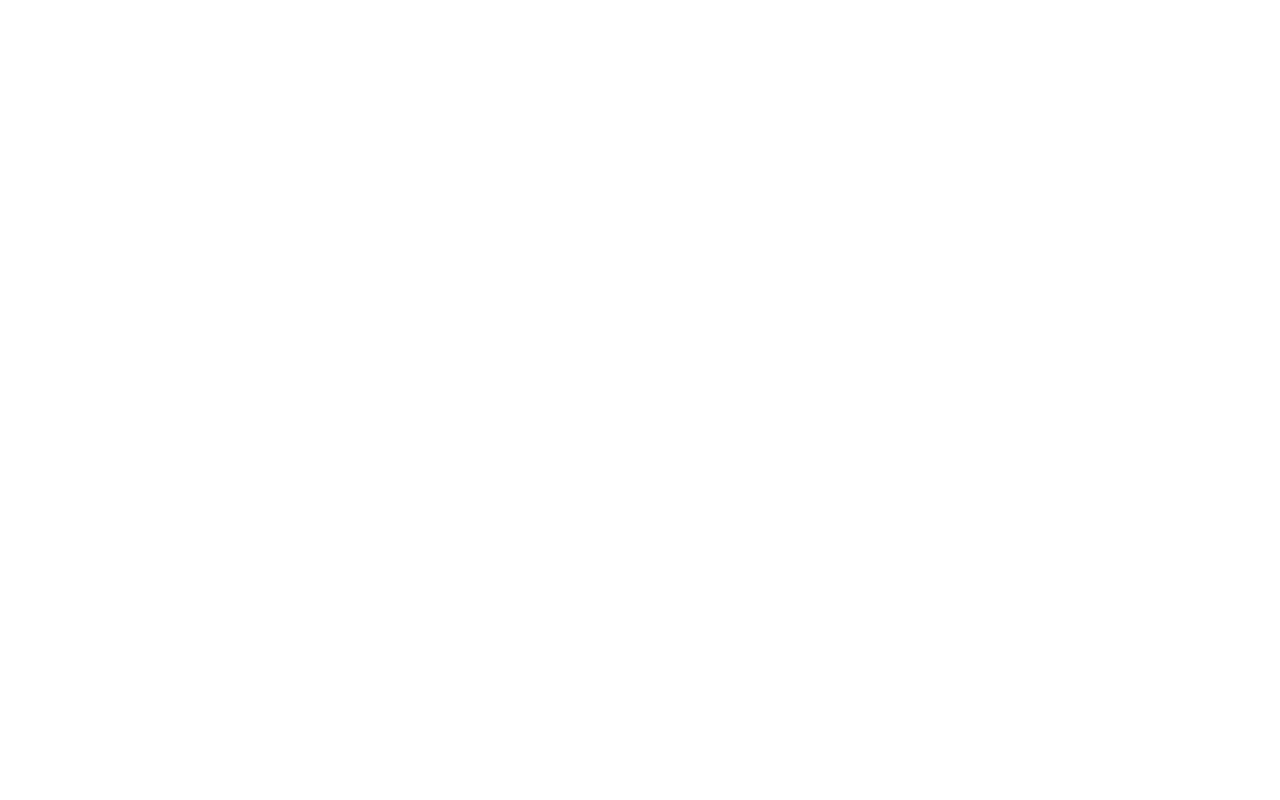
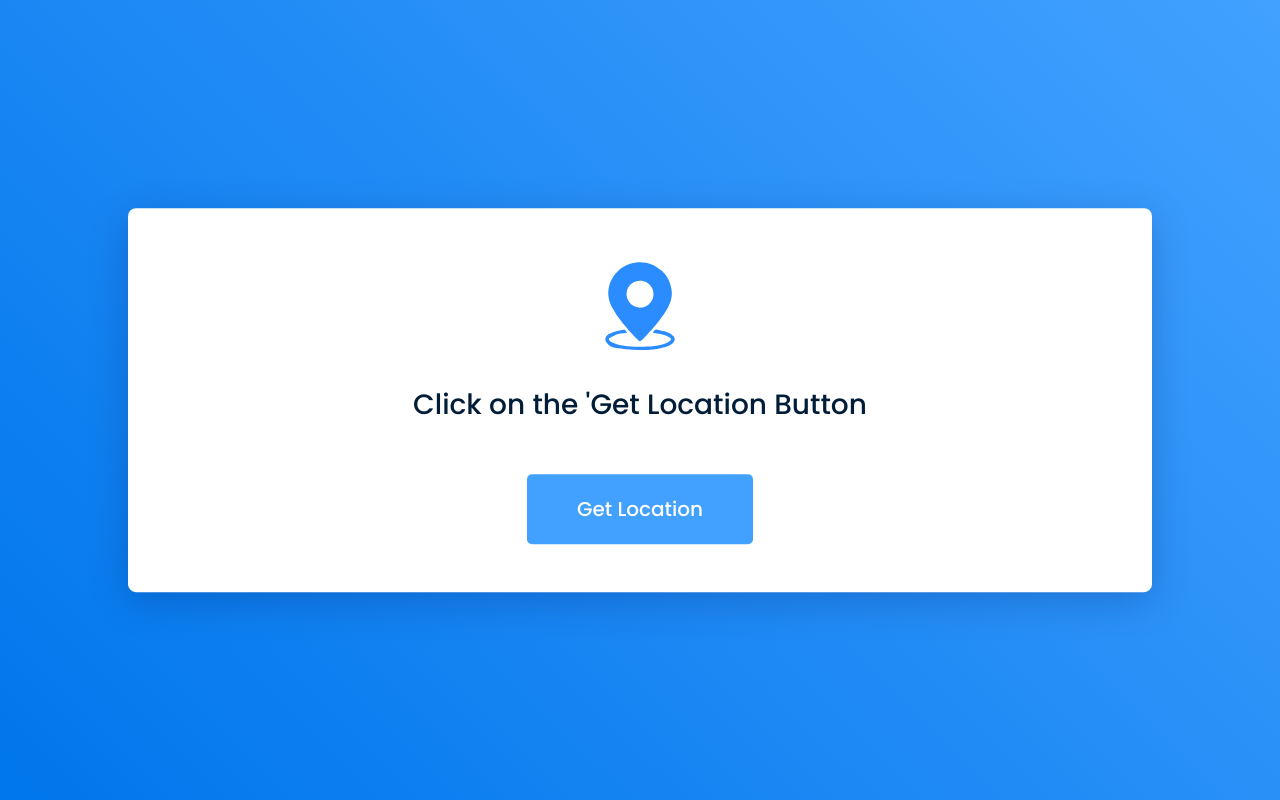
Before and after one commit to Amol7Developer/javascript, a browser extension: page locationfinder/byClickOnLocationButton/index.html in a window 1280 px wide. Drawn offline with Linux system fonts and the light colour scheme.

Commit message:
index, style, script file code done

```diff
--- a/locationfinder/byClickOnLocationButton/index.html
+++ b/locationfinder/byClickOnLocationButton/index.html
@@ -12,7 +12,9 @@
 </head>
 <body>
     <div class="container">
-
+      <img src="location.svg">
+      <div id="location-details">Click on the 'Get Location Button</div>
+      <button id="get-location">Get Location</button>
     </div>
 
     <script src='script.js'></script>
--- a/locationfinder/byClickOnLocationButton/script.js
+++ b/locationfinder/byClickOnLocationButton/script.js
@@ -0,0 +1,41 @@
+let locationButton = document.getElementById("get-location");
+let locationDiv = document.getElementById("location-details");
+
+locationButton.addEventListener("click", () =>{
+    //Geolocation API is used to get geographical position of a user
+    //and is available inside the navigator object
+    if(navigator.geolocation){
+        //returns position(latitude and longitude) or error
+        navigator.geolocation.getCurrentPosition(showLocation, checkError);
+    }
+    else{
+        //for old borwser i.e IE
+        locationDiv.innerText = "The browser does not support geolocation";
+    }
+});
+
+//Error Checks
+const checkError = (error) => {
+    switch(error.code){
+        case error.PERMISSION_DENIED:
+            locationDiv.innerText = "Please allow access to location";
+            break;
+        case error.POSITION_UNAVAILABLE:
+            //usually fired for firefox
+            locationDiv.innerText = "Location Information unavailable";
+            break;
+        case error.TIMEOUT:
+            locationDiv.innerText = "The request to get user location timed out";
+    }
+};
+
+const showLocation = async (position) => {
+    //we user the Nominatim API for getting actual addres from logitude and longitude
+    let response = await fetch(`https://nominatim.openstreetmap.org/reverse?lat=${position.coords.latitude}&lon=${position.coords.longitude}&format=json`);
+
+    //store response object
+    let data = await response.json();
+    // console.log(data.address.city);
+    // console.log(data.address.country);
+    locationDiv.innerText = `${data.address.city}, ${data.address.country}`;
+};
--- a/locationfinder/byClickOnLocationButton/style.css
+++ b/locationfinder/byClickOnLocationButton/style.css
@@ -0,0 +1,44 @@
+*{
+    padding: 0;
+    margin: 0;
+    box-sizing: border-box;
+    font-family: "Poppins", sans-serif;
+}
+body{
+    height: 100vh;
+    background: linear-gradient(45deg, #0076ec, #42a1ff);
+}
+.container{
+    width: 80vw;
+    background-color: #ffffff;
+    padding: 3em 1.8em;
+    position: absolute;
+    transform: translate(-50%, -50%);
+    top: 50%;
+    left: 50%;
+    border-radius: 0.5em;
+    box-shadow: 0 0.6em 2.5em rgba(0, 7, 70, 0.2);
+}
+.container img{
+    width: 6.25em;
+    display: block;
+    margin: auto;
+}
+#location-details{
+    font-size: 1.75em;
+    text-align: center;
+    margin: 1em 0 1.7em 0;
+    color: #021d38;
+    font-weight: 500;
+}
+.container button{
+    display: block;
+    margin: auto;
+    background-color: #42a1ff;
+    color: #ffffff;
+    border: none;
+    font-size: 1.25em;
+    padding: 1em 2.5em;
+    border-radius: 0.25em;
+    cursor: pointer;
+}
```
Also changed, not shown: locationfinder/byClickOnLocationButton/location.svg (added).
